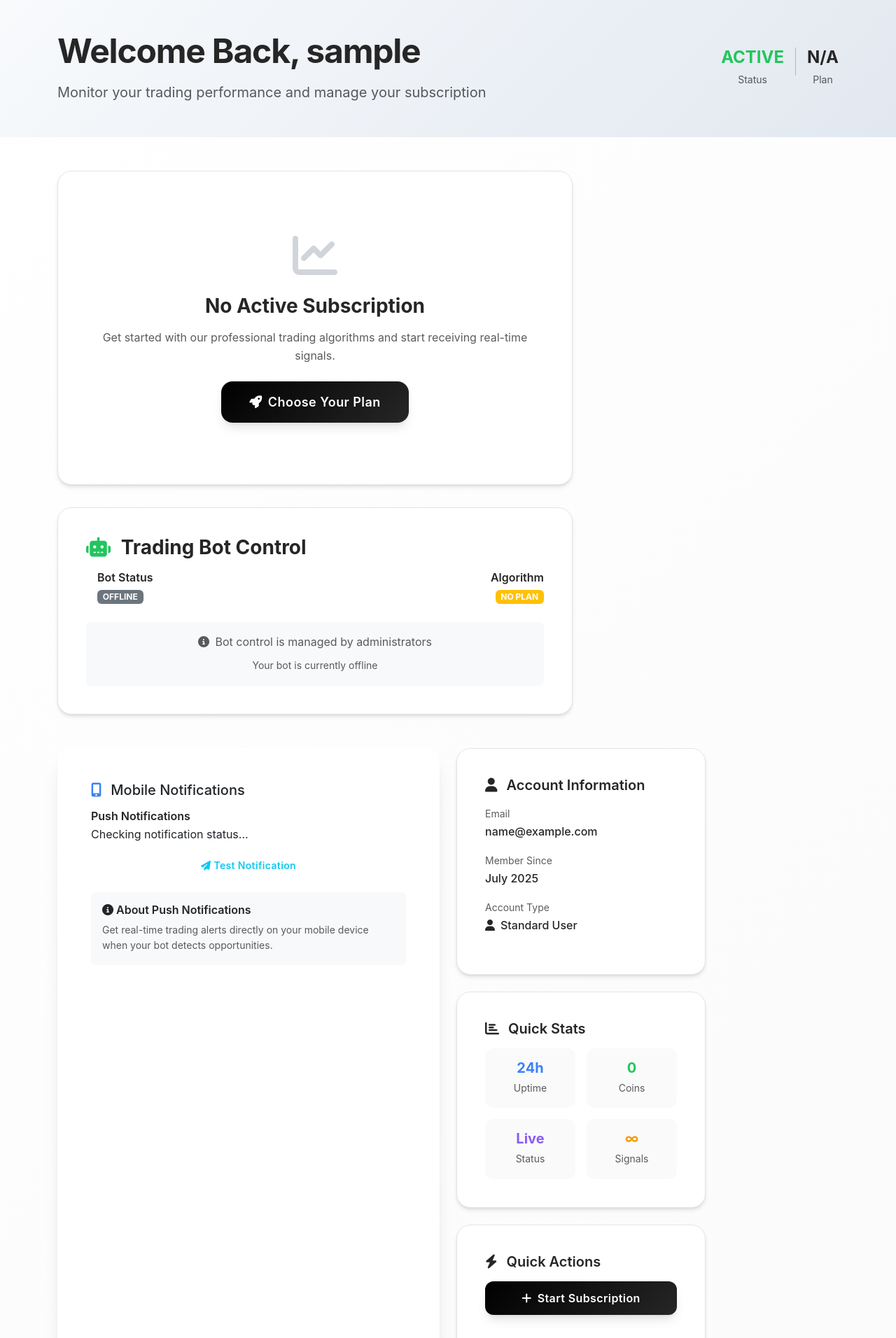
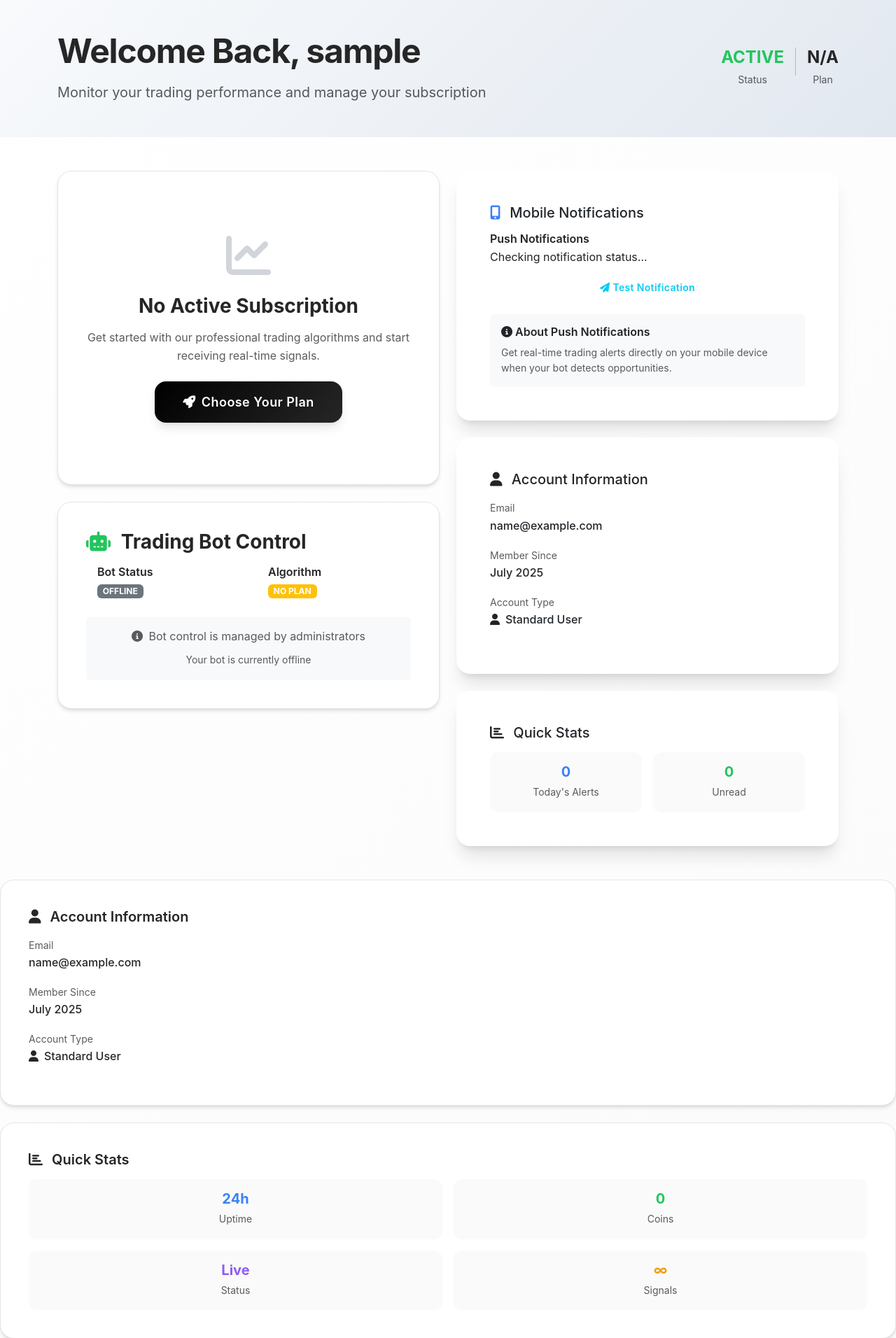
Before and after one commit to coleisa/MalachiteBionics, a Flask app: page /dashboard in a window 1280 px wide. Shown: the part 97-2009 px from the top of the page at 70% size. Run offline with Flask 3, Linux system fonts and the light colour scheme; the visitor is signed in with stand-in values (Sample User, id 1); data comes from the database, SQL or seed files in the repository; data that the repository does not hold is empty; some libraries are stand-ins or nearby versions.

Commit message:
Update dashboard.html

```diff
--- a/MalachiteBionics/templates/dashboard.html
+++ b/MalachiteBionics/templates/dashboard.html
@@ -86,9 +86,10 @@
 <section class="py-5">
     <div class="container">
         <div class="row g-4">
+            <!-- Left Column -->
+            <div class="col-lg-6">
                 <!-- Subscription Status Card -->
-            <div class="col-lg-8">
-                <div class="dashboard-card">
+                <div class="dashboard-card mb-4">
                     {% if subscription %}
                         <div class="d-flex align-items-center justify-content-between mb-4">
                             <div>
@@ -238,7 +239,7 @@
                     </h3>
 
                     <div class="row align-items-center mb-4">
-                        <div class="col-md-6">
+                        <div class="col-12 col-md-6 mb-3 mb-md-0">
                             <div class="d-flex align-items-center">
                                 <div class="me-3">
                                     {% if user.bot_status == 'online' %}
@@ -257,8 +258,12 @@
                                 </div>
                             </div>
                         </div>
-                        <div class="col-md-6">
-                            <div class="text-md-end">
+                        <div class="col-12 col-md-6">
+                            <div class="d-flex align-items-center">
+                                <div class="me-3">
+                                    <div class="status-indicator" style="background-color: #3b82f6;"></div>
+                                </div>
+                                <div>
                                     <h6 class="fw-semibold mb-1">Algorithm</h6>
                                     {% if user.is_admin %}
                                         <span class="badge bg-primary">FREE</span>
@@ -277,6 +282,7 @@
                                     {% else %}
                                         <span class="badge bg-warning">NO PLAN</span>
                                     {% endif %}
+                                </div>
                             </div>
                         </div>
                     </div>
@@ -339,9 +345,10 @@
                 </div>
             </div>
 
+            <!-- Right Column -->
+            <div class="col-lg-6">
                 <!-- Mobile Push Notifications -->
-            <div class="col-md-6 mb-4">
-                <div class="card h-100">
+                <div class="card mb-4">
                     <div class="card-body">
                         <h5 class="card-title mb-3">
                             <i class="fas fa-mobile-alt me-2" style="color: #3b82f6;"></i>
@@ -383,10 +390,62 @@
                         </div>
                     </div>
                 </div>
+
+                <!-- Account Information -->
+                <div class="card mb-4">
+                    <div class="card-body">
+                        <h5 class="card-title mb-3">
+                            <i class="fas fa-user me-2"></i>
+                            Account Information
+                        </h5>
+                        <div class="mb-3">
+                            <label class="small text-muted">Email</label>
+                            <div class="fw-medium">{{ user.email }}</div>
+                        </div>
+                        <div class="mb-3">
+                            <label class="small text-muted">Member Since</label>
+                            <div class="fw-medium">{{ user.created_at.strftime('%B %Y') }}</div>
+                        </div>
+                        <div class="mb-3">
+                            <label class="small text-muted">Account Type</label>
+                            <div class="fw-medium">
+                                {% if user.is_admin %}
+                                    <i class="fas fa-crown me-2" style="color: #f59e0b;"></i>Administrator
+                                {% else %}
+                                    <i class="fas fa-user me-2"></i>Standard User
+                                {% endif %}
+                            </div>
+                        </div>
+                    </div>
                 </div>
 
-            <!-- Quick Actions & Stats -->
-            <div class="col-lg-4">
+                <!-- Quick Stats -->
+                <div class="card">
+                    <div class="card-body">
+                        <h5 class="card-title mb-3">
+                            <i class="fas fa-chart-bar me-2"></i>
+                            Quick Stats
+                        </h5>
+                        <div class="row g-3">
+                            <div class="col-6">
+                                <div class="text-center p-3" style="background: var(--gray-50); border-radius: 12px;">
+                                    <div class="h5 fw-bold mb-1" style="color: #3b82f6;">{{ recent_alerts|length }}</div>
+                                    <small class="text-muted">Today's Alerts</small>
+                                </div>
+                            </div>
+                            <div class="col-6">
+                                <div class="text-center p-3" style="background: var(--gray-50); border-radius: 12px;">
+                                    <div class="h5 fw-bold mb-1" style="color: #22c55e;">{{ unread_count }}</div>
+                                    <small class="text-muted">Unread</small>
+                                </div>
+                            </div>
+                        </div>
+                    </div>
+                </div>
+            </div>
+        </div>
+    </div>
+</section>
                 <!-- Account Info -->
                 <div class="dashboard-card mb-4">
                     <h5 class="fw-semibold mb-3">
@@ -547,14 +606,38 @@ let pushManager = null;
 
 // Initialize notifications when page loads
 document.addEventListener('DOMContentLoaded', async () => {
+    // Check browser support first
+    if (!('serviceWorker' in navigator)) {
+        document.getElementById('notification-status').textContent = 'Service workers not supported';
+        document.getElementById('notification-status').className = 'status-error';
+        return;
+    }
+
+    if (!('PushManager' in window)) {
+        document.getElementById('notification-status').textContent = 'Push notifications not supported';
+        document.getElementById('notification-status').className = 'status-error';
+        return;
+    }
+
+    if (!('Notification' in window)) {
+        document.getElementById('notification-status').textContent = 'Notifications not supported';
+        document.getElementById('notification-status').className = 'status-error';
+        return;
+    }
+
     try {
+        // Get VAPID public key from server
         const response = await fetch('/api/push/vapid-public-key');
+        if (!response.ok) {
+            throw new Error('Failed to get VAPID key');
+        }
+
         const data = await response.json();
 
         if (data.publicKey) {
-            // Initialize push manager
-            if ('serviceWorker' in navigator && 'PushManager' in window) {
+            // Register service worker
             const swRegistration = await navigator.serviceWorker.register('/static/sw.js');
+            console.log('Service Worker registered successfully');
 
             pushManager = {
                 swRegistration: swRegistration,
@@ -568,13 +651,12 @@ document.addEventListener('DOMContentLoaded', async () => {
 
             updateNotificationUI();
         } else {
-                document.getElementById('notification-status').textContent = 'Push notifications not supported on this browser';
+            document.getElementById('notification-status').textContent = 'Server configuration error';
             document.getElementById('notification-status').className = 'status-error';
-            }
         }
     } catch (error) {
         console.error('Failed to initialize notifications:', error);
-        document.getElementById('notification-status').textContent = 'Failed to initialize notifications';
+        document.getElementById('notification-status').textContent = 'Initialization failed: ' + error.message;
         document.getElementById('notification-status').className = 'status-error';
     }
 });
```
Lines whose indentation alone changed are shown as unchanged.
